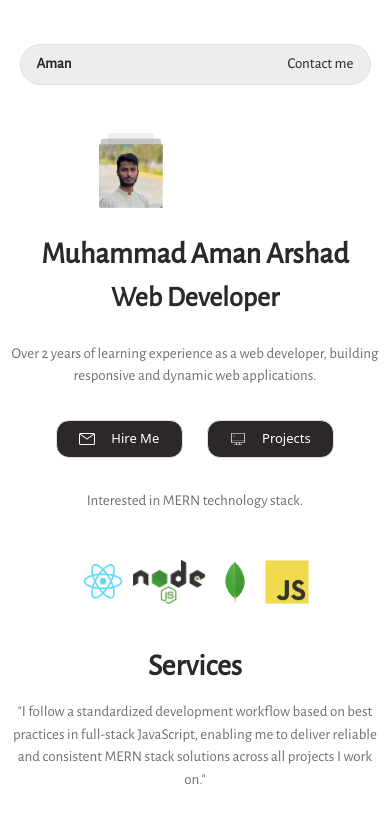
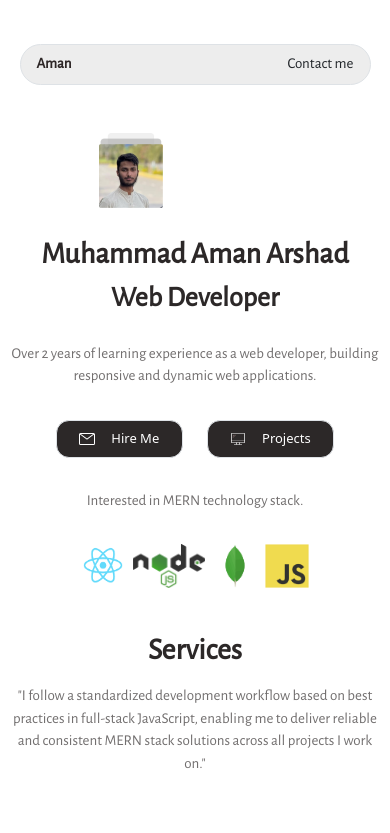
Before and after one commit to git-mana/portfolio, a React (Vite) app: page / in a window 390 px wide. Shown: the top 833 px of the page. Built offline with nearby package versions, Linux system fonts and the light colour scheme.

Commit message:
mern logos line setting

```diff
--- a/src/App.css
+++ b/src/App.css
@@ -137,7 +137,7 @@
 }
 .logos{
   gap: 0.5rem;
-  margin-top: 1rem;
+  margin-top: 2rem !important;;
 }
 .logos img{
 height: 2.75rem;
```
